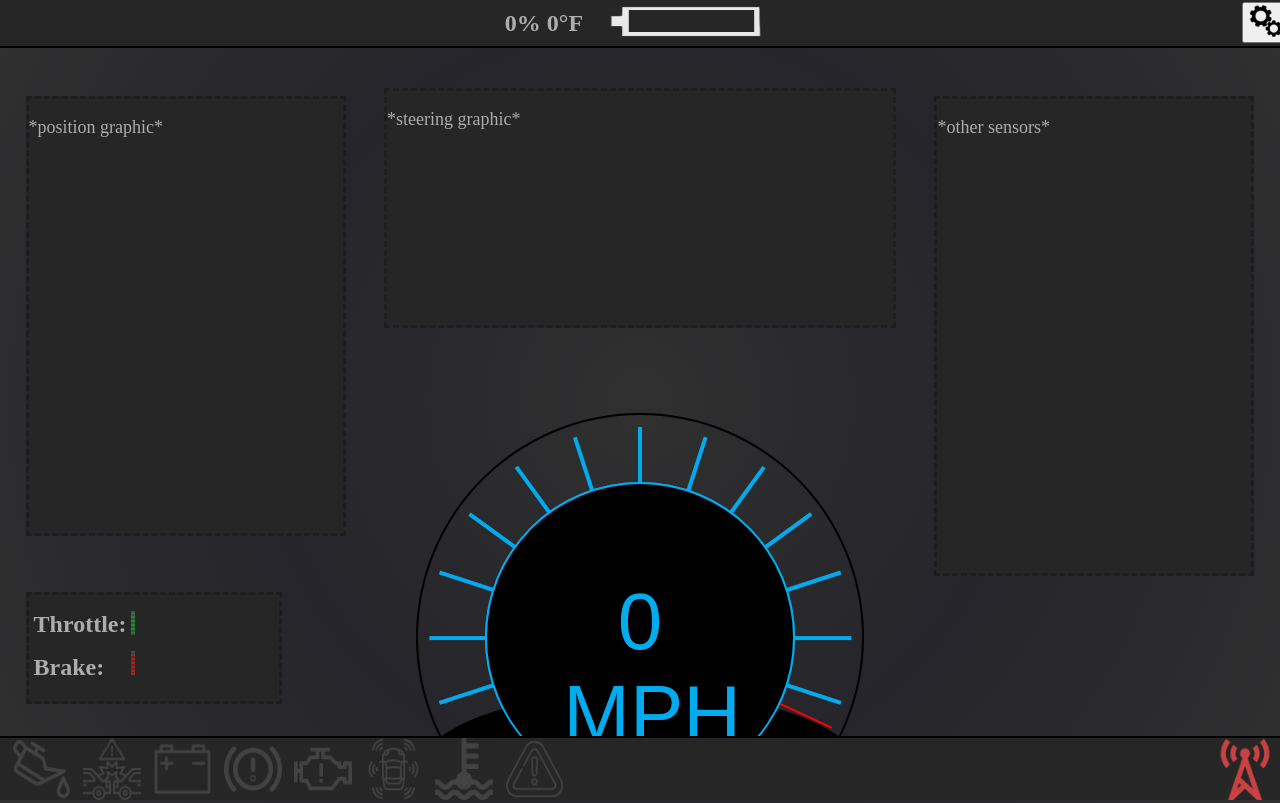
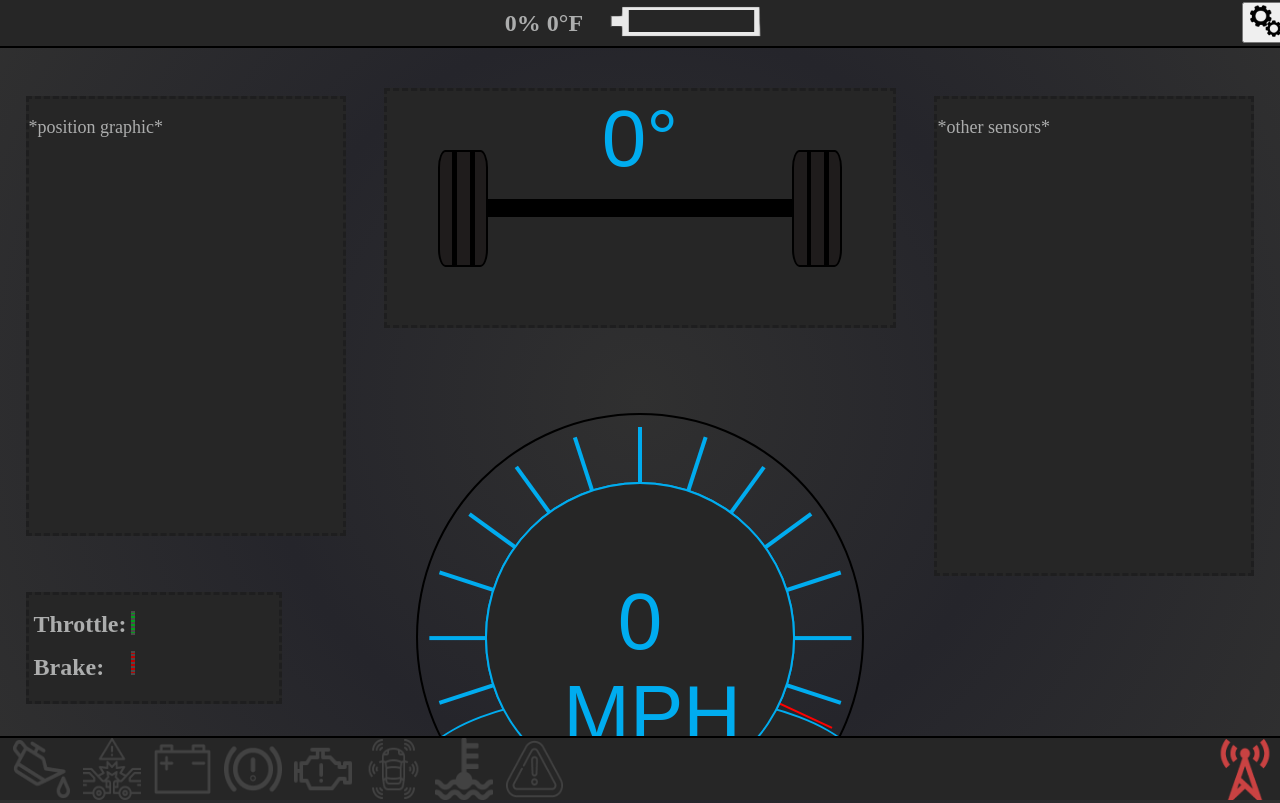
Before and after one commit to MartinLillyOswego/AV-Dashboard, a plain HTML site: page python_gui/dashboard.html in a window 1280 px wide. Shown: the top 803 px of the page. Drawn offline with Linux system fonts and the light colour scheme; no server answers; a web font is replaced by a local one.

Commit message:
Added rough steering graphic

```diff
--- a/python_gui/dashboard.html
+++ b/python_gui/dashboard.html
@@ -4,6 +4,7 @@
 		<title>Dashboard</title>
 		<link rel="stylesheet" href="static/dashboard.css">
 		<link rel="stylesheet" href="static/speed.css">
+		<link rel="stylesheet" href="static/steering.css">
 		<link href="https://fonts.cdnfonts.com/css/seven-segment" rel="stylesheet">
 	</head>
 
@@ -63,8 +64,20 @@
 
 				<!-- Steering Graphic -->
 				<div id="steering_graphic" >
-					<!-- Steering Graphic will go here when implemented -->
-					<p style="font-family:Seven Segment; color:#acadad; font-size: 18px;">*steering graphic*</p>
+					<div id="steering-container">
+						<div id="main-steering">
+							<div id="steering-display"><div id="steering-angle">0°</div></div>
+							<div id="axle"></div>
+							<div id="right-wheel" class="wheel">
+								<div class="tread"></div>
+								<div class="tread"></div>
+							</div>
+							<div id="left-wheel" class="wheel">
+								<div class="tread"></div>
+								<div class="tread"></div>
+							</div>
+						</div>
+					</div>
 				</div>
 
 				<!-- Remaining Sensor data Graphic -->
@@ -94,6 +107,11 @@
 </html>
 
 <script type="text/javascript">
+function setAngle(angle) {
+	document.getElementById("left-wheel").style.transform = "rotate("+ (angle) + "deg)"
+	document.getElementById("right-wheel").style.transform = "rotate("+ (angle) + "deg)"
+}
+
 function resize (container1, container2) {
 		const con1 = document.getElementById(container1);
 		const con2 = document.getElementById(container2);
@@ -138,5 +156,6 @@ window.addEventListener("resize", function(){resize('speedometer-container-1', '
 		document.getElementById("connection_png").src = data.con_png;
 		document.getElementById("throttle_bar").style.width = data.throttle + "vw";
 		document.getElementById("brake_bar").style.width = data.brake + "vw";
+		// setAngle(data.steeringAngle) Use this function to set the angle for the steering graphic
 	}, 50);
 </script>
--- a/python_gui/static/speed.css
+++ b/python_gui/static/speed.css
@@ -21,7 +21,7 @@
 }
 
 #center-hide {
-	background-color: black;
+	background-color: #262626;
 	width: 70%;
 	height: 70%;
 	border: 2px solid #00ACEF;
@@ -37,9 +37,10 @@
 	position: absolute;
 	bottom: -1%;
 	left: -1%;
-	background-color: Black;
+	background-color: #262626;
 	z-index: 100;
 	border-radius: 50%;
+	border: 2px solid #00ACEF;
 }
 
 .scales {
--- /dev/null
+++ b/python_gui/static/steering.css
@@ -0,0 +1,59 @@
+#main-steering {
+	width: 100%;
+	height: 100%;
+	display: flex;
+    justify-content: center;
+    align-items: center;
+    position: absolute;
+}
+
+#axle {
+	width: 70%;
+	height: 8%;
+	background-color: black;
+}
+
+.wheel {
+	width: 10%;
+	height: 50%;
+	border: 2px solid black;
+	background-color: #1f1c1c;
+	position: absolute;
+	top: 25%;
+	border-radius: 15%;
+}
+
+#right-wheel {
+left: 10%;
+}
+#left-wheel {
+right: 10%;
+}
+
+.tread {
+	width: 10%;
+	height: 100%;
+	background-color: black;
+	margin-left: 27.5%;
+	float: left;
+}
+
+#steering-container {
+	width: 100%;
+	height: 100%;
+}
+
+#steering-display {
+	width: 25%;
+	height: 40%;
+	text-align: center;
+	font-size: 10vh;
+	color: #00ACEF;
+	font-family: 'Seven Segment', sans-serif;
+	position: absolute;
+	top: 1%;
+	left: 37.5%;
+/*	border: 2px solid white;*/
+}
+
+.steering-angle {float: left;}
```
